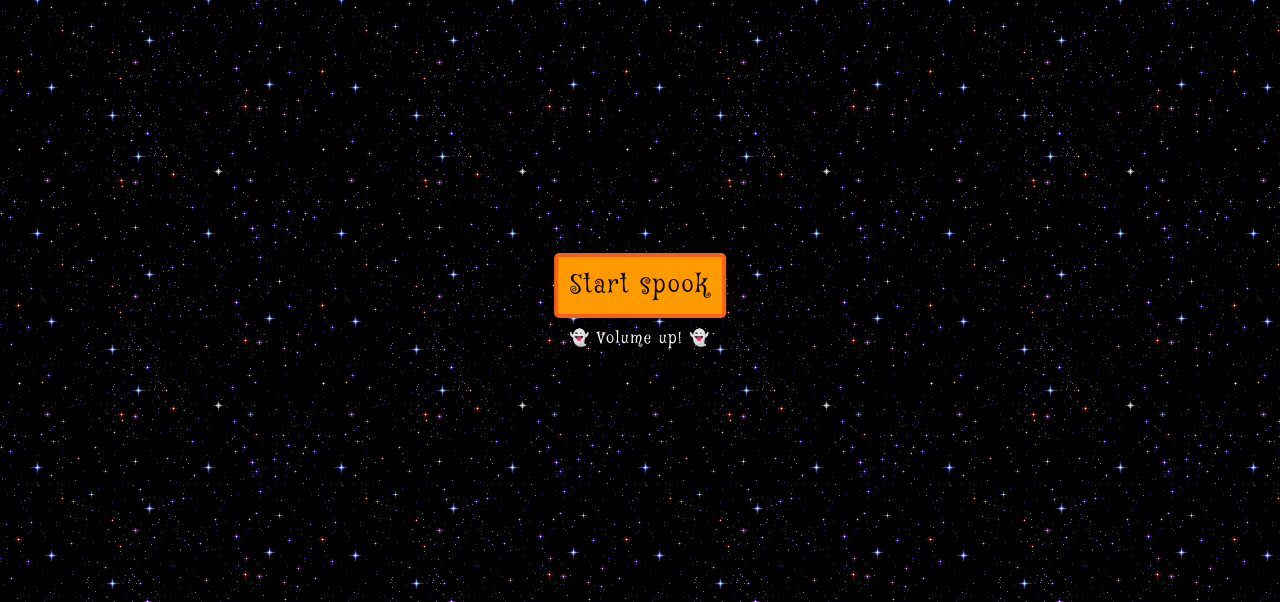
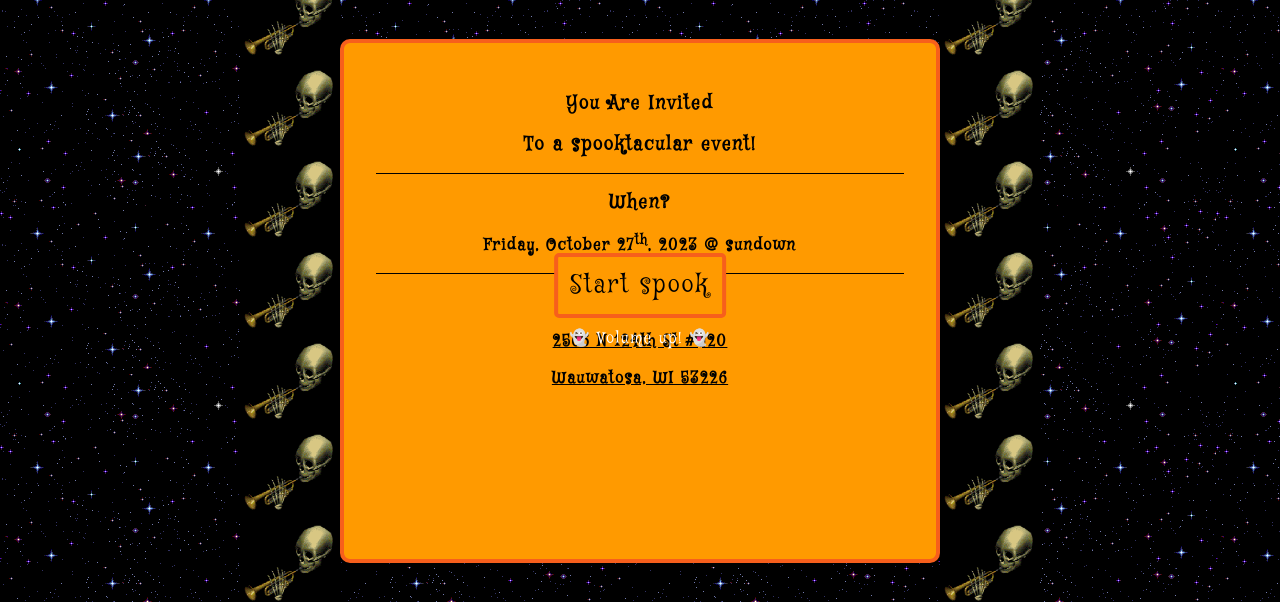
Before and after one commit to jdglaser/spooky-invite, a plain HTML site: page index.html in a window 1280 px wide. Shown: the part 99-701 px from the top of the page. Drawn offline with Linux system fonts and the light colour scheme.

Commit message:
remove emojis

```diff
--- a/index.html
+++ b/index.html
@@ -32,16 +32,16 @@
                     <img src="static/img/dancing-pumpkin-skeleton.gif" />
                 </div>
                 <div id="inviteHolder">
-                    <h3>🎃 You Are Invited 🎃</h3>
-                    <h3>👻 To a spooktacular event! 👻</h3>
+                    <h3>You Are Invited</h3>
+                    <h3>To a spooktacular event!</h3>
                     <hr />
                     <h3>When?</h3>
-                    <h4>🧛‍♀️🧛 Friday, October 27<sup>th</sup>, 2023 @ sundown 🧛🧛‍♀️</h4>
+                    <h4>Friday, October 27<sup>th</sup>, 2023 @ sundown</h4>
                     <hr />
                     <h3>Where?</h3>
                     <a href="https://maps.app.goo.gl/iWTUrQaEH8mPWLyv9" target="_blank">
-                        <h4>🕷️🕸️  <u>2566 N 124th St #420</u> 🕸️🕷️</h4>
-                        <h4>🕷️🕸️  <u>Wauwatosa, WI 53226</u> 🕸️🕷️</h4>
+                        <h4><u>2566 N 124th St #420</u></h4>
+                        <h4><u>Wauwatosa, WI 53226</u></h4>
                     </a>
                 </div>
                 <div id="dancingSkeletons">
--- a/style.css
+++ b/style.css
@@ -98,7 +98,7 @@ a {
   display: flex;
   align-items: center;
   justify-content: center;
-  visibility: hidden;
+  visibility: visible;
 }
 
 #content {
```
